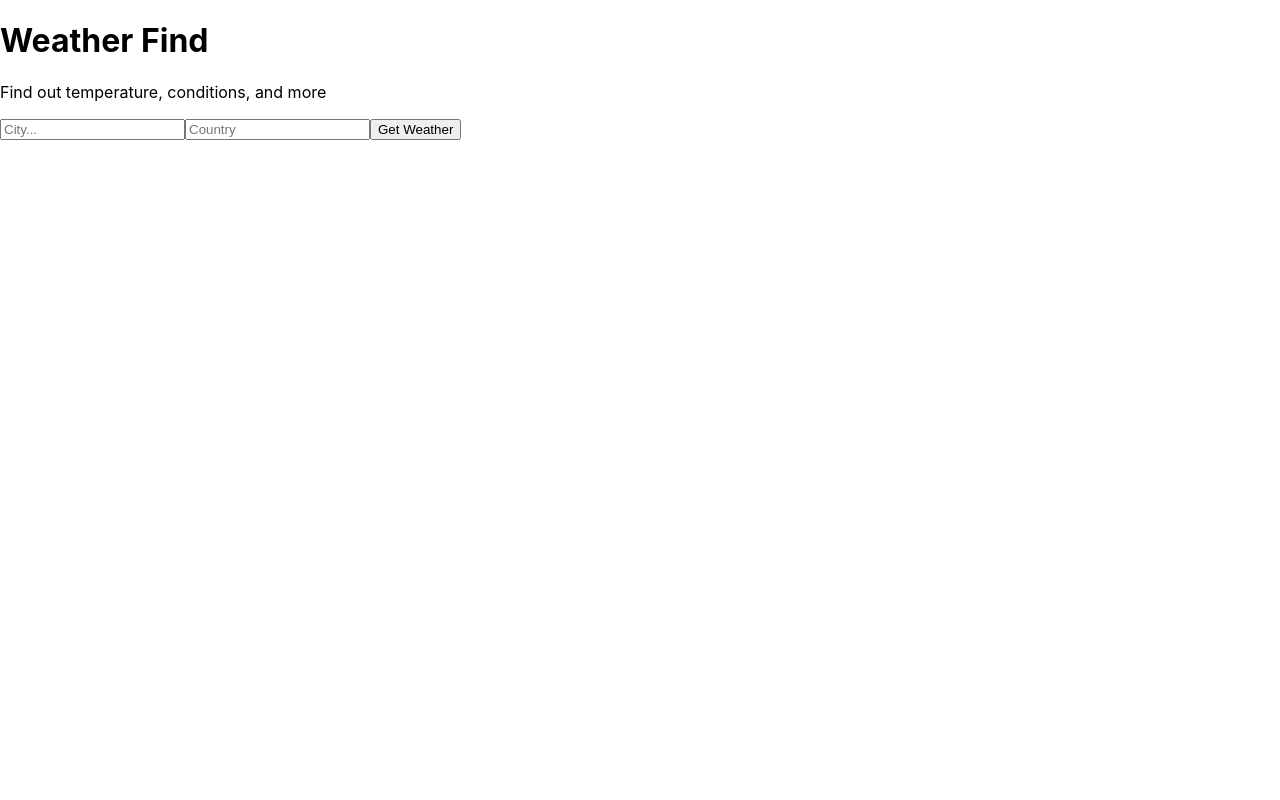
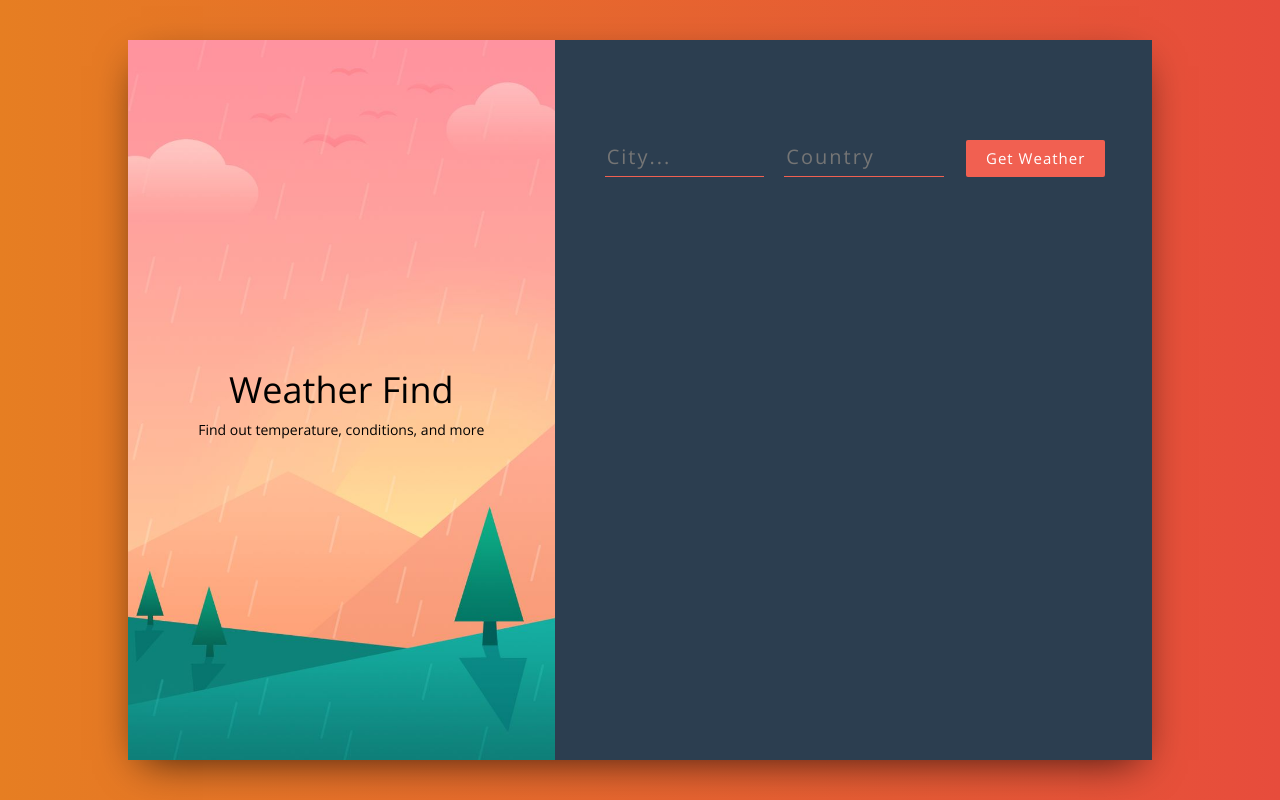
Before and after one commit to sk8erry/react-weather-app, a React (Create React App) app: page / in a window 1280 px wide. Built offline with nearby package versions, Linux system fonts and the light colour scheme.

Commit message:
add styling

```diff
--- a/src/App.css
+++ b/src/App.css
@@ -1,32 +1,127 @@
-.App {
-  text-align: center;
+@import url('https://fonts.googleapis.com/css?family=Merriweather:100,200,300,300i,400,400i,700');
+@import url('https://fonts.googleapis.com/css?family=Roboto+Slab:400,700');
+@import url('https://fonts.googleapis.com/css?family=Open+Sans:300,400');
+
+body {
+  font-family: "Open Sans", serif;
 }
 
-.App-logo {
-  animation: App-logo-spin infinite 20s linear;
-  height: 40vmin;
+.wrapper {
+  background: linear-gradient(to right, #e67e22, #e74c3c);
+  height: 100vh;
+  display: flex;
+  justify-content: center;
+  align-items: center;
 }
 
-.App-header {
-  background-color: #282c34;
-  min-height: 100vh;
+.main {
+  height: 90vh;
+  background: #fff;
+  box-shadow: 0px 13px 40px -13px rgba(0,0,0,0.75);
+  width: 80%;
+  margin: 0 auto;
+}
+
+.title-container {
+  height: 90vh;
+  background: url("img/bg.jpg") center center no-repeat;
+  background-size: cover;
   display: flex;
-  flex-direction: column;
   align-items: center;
   justify-content: center;
-  font-size: calc(10px + 2vmin);
-  color: white;
+  text-align: center;
+  color: #000;
 }
 
-.App-link {
-  color: #61dafb;
+.title-container__title {
+  font-size: 50px;
+  letter-spacing: 2px;
+  line-height: 1.3;
+  font-family: 'Roboto Slab', serif;
 }
 
-@keyframes App-logo-spin {
-  from {
-    transform: rotate(0deg);
-  }
-  to {
-    transform: rotate(360deg);
-  }
+.title-container__subtitle {
+  font-style: italic;
+  font-weight: 100;
+  letter-spacing: 1px;
+  line-height: 1.5;
+  font-family: "Merriweather", serif;
 }
+
+.form-container {
+  background-color: #2c3e50;
+  height: 90vh;
+  padding-top: 100px;
+  padding-left: 50px;
+}
+
+input[type="text"] {
+  background-color: transparent;
+  border: 0;
+  border-bottom: solid 1px #f16051;
+  width: 30%;
+  padding-bottom: 4px;
+  color: #fff !important;
+  font-weight: lighter;
+  letter-spacing: 2px;
+  margin-bottom: 30px;
+  margin-right: 20px;
+  font-size: 20px;
+}
+
+input[type="text"] {
+    outline: none;
+}
+
+input:-webkit-autofill {
+    -webkit-box-shadow: 0 0 0 30px #2c3e50 inset;
+    -webkit-text-fill-color: #fff !important;
+}
+
+button {
+  border: 0;
+  padding: 8px 20px;
+  margin: 0 2px;
+  border-radius: 2px;
+  font-weight: lighter;
+  letter-spacing: 1px;
+  font-size: 15px;
+  cursor: pointer;
+  background-color: #f16051;
+  color: #fff;
+  font-weight: 100;
+}
+
+button:active {
+  outline: none;
+}
+
+.weather__info {
+  width: 60%;
+  font-size: 20px;
+  font-weight: 200;
+  letter-spacing: 2px;
+}
+
+.weather__key {
+  color: #f16051;
+  border-bottom: solid 2px rgba(255,255,255,0.06);
+  padding: 20px 0 20px 0;
+  font-weight: 400;
+}
+
+.weather__key:last-child {
+  border: 0;
+}
+
+.weather__value {
+  color: #fff;
+  font-weight: 200;
+}
+
+.weather__error {
+  color: #f16051;
+  font-size: 20px;
+  letter-spacing: 1px;
+  font-weight: 200;
+}
--- a/src/App.js
+++ b/src/App.js
@@ -22,7 +22,7 @@
     const apiCall = await fetch(`https://api.openweathermap.org/data/2.5/weather?q=${city},${country}&appid=${apiKey}&units=metric`)
     const data = await apiCall.json()
     console.log(data)
-    if (data.cod !== '404') {
+    if (data.cod === 200) {
       this.setState({
         temperature: data.main.temp,
         humidity: data.main.humidity,
@@ -42,7 +42,14 @@
   render() {
     return(
       <div>
+        <div className="wrapper">
+          <div className="main">
+            <div className="container-fluid">
+              <div className="row">
+                <div className="col-xs-5 title-container">
                   <Titles />
+                </div>
+                <div className="col-xs-7 form-container">
                   <Form getWeather={this.getWeather}/>
                   <Weather
                     temperature={this.state.temperature}
@@ -53,6 +60,11 @@
                     error={this.state.error}
                   />
                 </div>
+              </div>
+            </div>
+          </div>
+        </div>
+      </div>
     )
   }
 }
--- a/src/index.js
+++ b/src/index.js
@@ -1,7 +1,8 @@
 import React from 'react';
 import ReactDOM from 'react-dom';
-import './index.css';
+import '../node_modules/bootstrap/dist/css/bootstrap.css'
 import App from './App';
+import './App.css';
 import * as serviceWorker from './serviceWorker';
 
 ReactDOM.render(<App />, document.getElementById('root'));
```
Also changed, not shown: package.json (+9 -1 lines), src/img/bg.jpg (added), 1 other file (tests, documents, lock files or other folders). Lines whose indentation alone changed are shown as unchanged.
